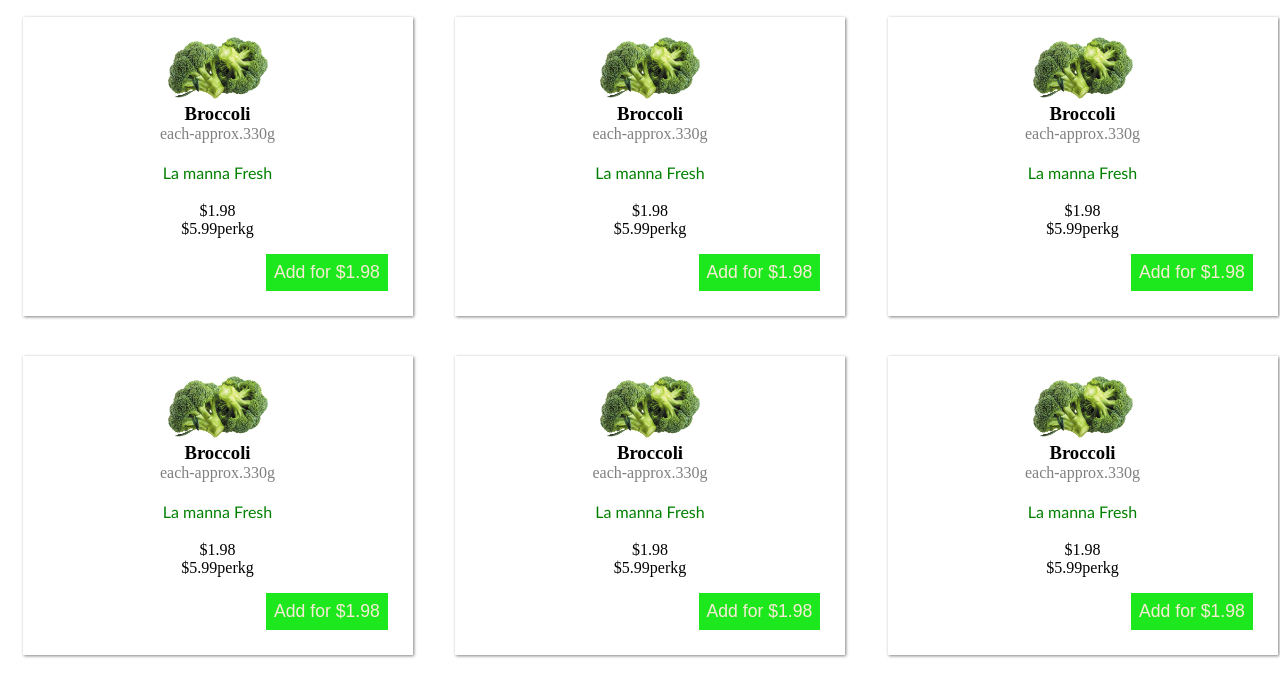
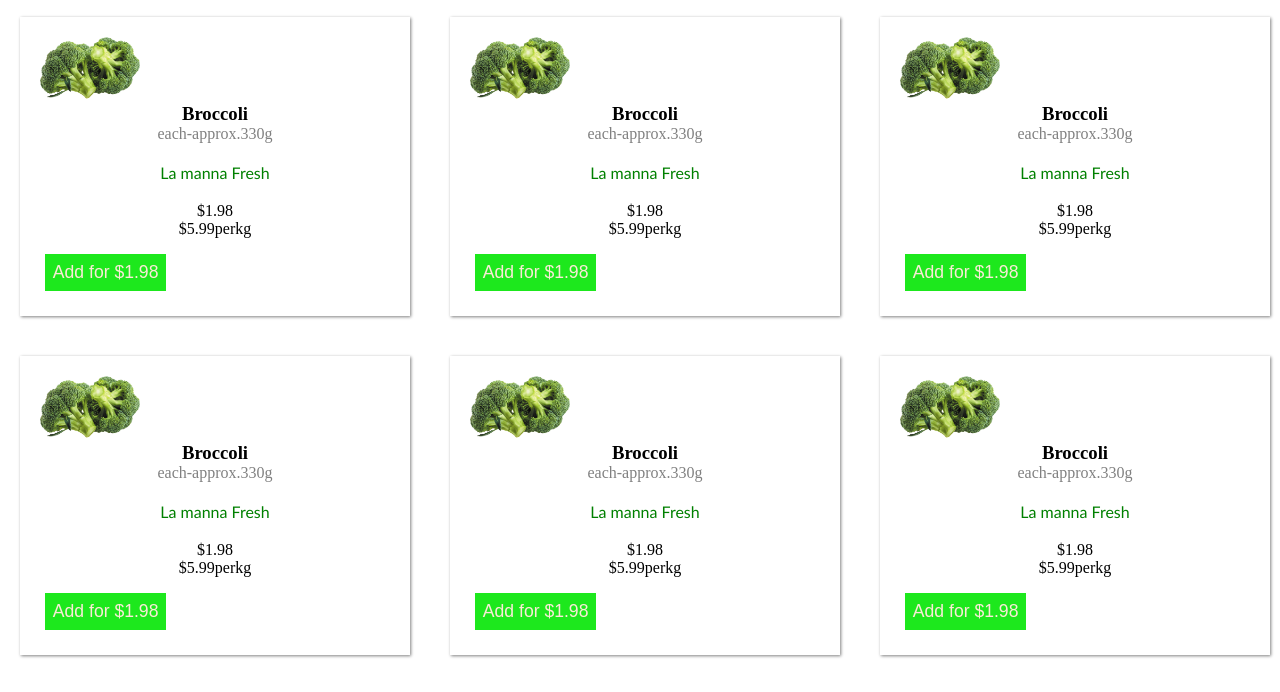
Before and after one commit to rokesh-github/flexbox, a plain HTML site: page index.html in a window 1280 px wide. Shown: the part 50-742 px from the top of the page. Drawn offline with Linux system fonts and the light colour scheme.

Commit message:
product-grid

```diff
--- a/assets/css/style.css
+++ b/assets/css/style.css
@@ -1,11 +1,10 @@
 *{
-    margin: auto;
-    padding: auto;
+    margin: 0;
+    padding: 0;
 }
 .container{
-    margin: auto;
-    padding: auto;
     width: 1300px;
+    justify-content: center;
 }
 .heading{
     font-size:  2.5rem;
@@ -15,12 +14,10 @@
     width: auto;
     display: flex;
     flex-wrap: wrap;
-    margin: auto;
-    padding: auto;
-    justify-content: space-evenly;
 }
 
 .product-items{
+    /* justify-content: center; */
     margin: 20px;
     padding: 20px;
     width: 350px;
@@ -30,8 +27,10 @@
 }
 .image-contain{
     width: 100px;
+    justify-content: center;
 }
 .image{
+    align-items: center;
     height:auto;
     width:100%;
     object-fit: cover;
@@ -41,9 +40,7 @@
     padding-bottom: 0;
     text-align: center;
 }
-
 .gram{
-    margin: 0;
     padding-top: 0;
     text-align: center;
     font-weight: lighter;
@@ -79,5 +76,4 @@
     padding: 0.5rem;
     margin-right: 0;
     border: none;
-
 }
```
